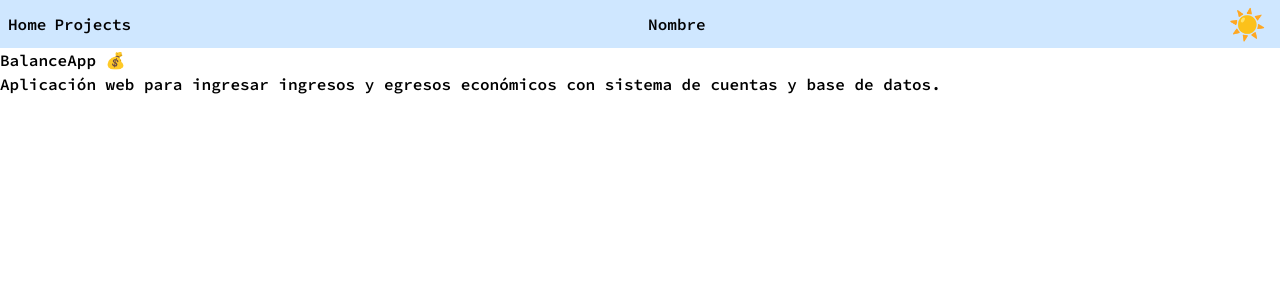
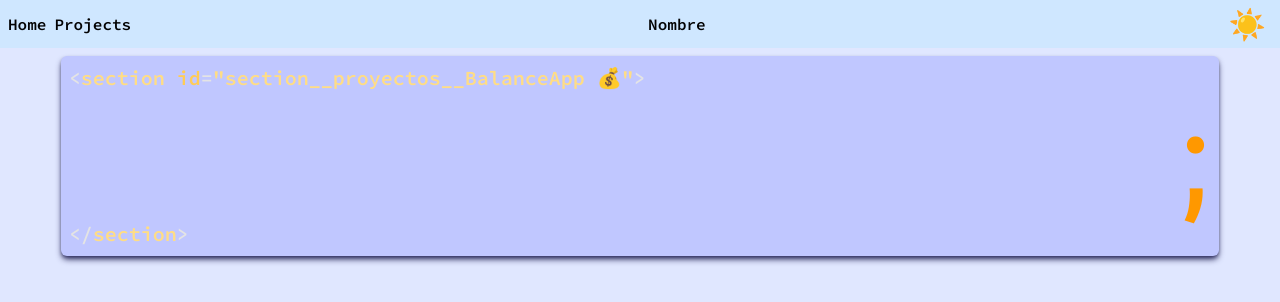
Before and after one commit to nicolasboattini/Portfolio, a React (Vite) app: page /projects/1 in a window 1280 px wide. Shown: the top 302 px of the page. Built offline with nearby package versions, Linux system fonts and the light colour scheme.

Commit message:
Add: Page para cada proyecto

```diff
--- a/src/pages/projects/Project.tsx
+++ b/src/pages/projects/Project.tsx
@@ -1,5 +1,7 @@
-import { useParams } from 'react-router-dom';
+import { useParams, Link } from 'react-router-dom';
 import dataProjects from '../../data/dataProjects';
+import Techs from "../../components/Techs.tsx";
+
 
 export default function Project() {
   const { projectId } = useParams();
@@ -11,9 +13,41 @@ export default function Project() {
   }
 
   return (
-    <div>
-      <h2>{project.title}</h2>
-      <p>{project.description}</p>
-    </div>
+    <section className="w-full min-h-screen flex flex-col items-center p-2 gap-3
+    bg-LIGHT-BG-P dark:bg-DARK-BG-P dark:text-D-T-P text-L-T-P">
+      <article className="w-full sm:w-11/12 p-2 bg-LIGHT-BG-P-dark dark:bg-DARK-BG-P-dark rounded-md shadow-md shadow-[#2c2c5d]">
+        <p className="text-sm sm:text-xl text-L-T-S">
+          {`<`}
+          <span className="text-LIGHT-D-P dark:text-DARK-D-P-light">section</span>
+          {' '}
+          <span className="text-LIGHT-D-P-dark dark:text-DARK-D-P">id</span>
+          =
+          <span className="text-LIGHT-D-P dark:text-DARK-D-P-light">"section__proyectos__{project.title}"</span>
+          {`>`}
+        </p>
+
+        <div className="flex w-full gap-2">
+          <section className="w-full flex flex-col gap-3 py-5 pl-[5vw]">
+            <section className="
+            w-full gap-[5vw]
+            grid grid-cols-1 sm:grid-cols-2"
+            >
+
+
+            </section>
+          </section>
+
+          <section className="min-h-full w-auto my-auto">
+            <p className="hidden sm:inline-block text-8xl sm:text-9xl font-ubuntu font-normal text-DARK-D-P">;</p>
+          </section>
+        </div>
+
+        <p className="text-sm sm:text-xl text-L-T-S">
+          {`</`}
+          <span className="text-LIGHT-D-P dark:text-DARK-D-P-light">section</span>
+          {`>`}
+        </p>
+      </article>
+    </section>
   );
 }
```
